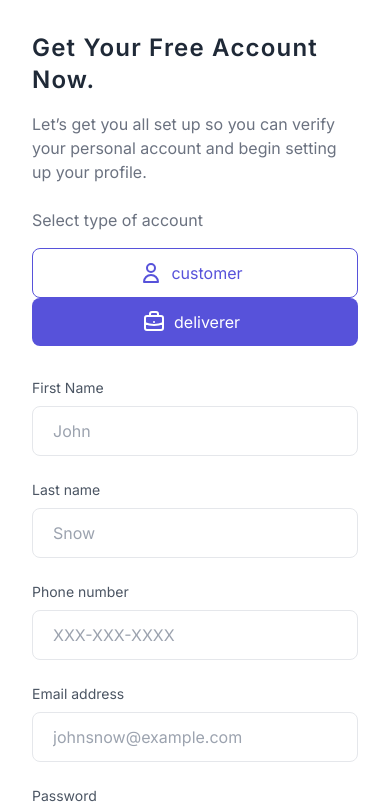
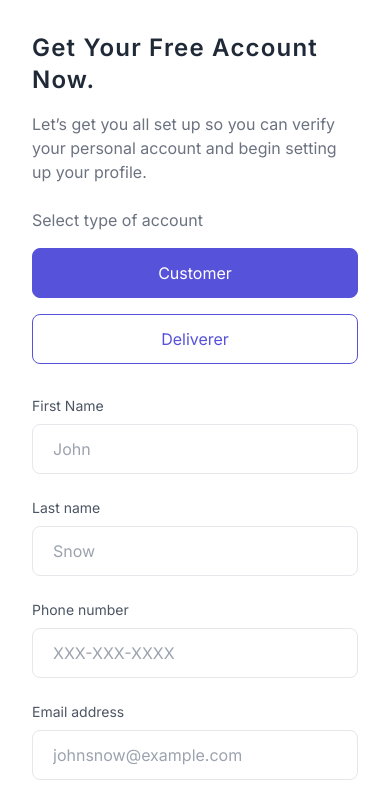
Before and after one commit to FehamIsmail/DeluxeDelivery, a Next.js app in the folder deluxe-delivery/: page /signup in a window 390 px wide. Shown: the top 806 px of the page. Built offline with nearby package versions, Linux system fonts and the light colour scheme.

Commit message:
Fixed sign up page

```diff
--- a/deluxe-delivery/src/components/Authentification/SignUp.tsx
+++ b/deluxe-delivery/src/components/Authentification/SignUp.tsx
@@ -1,51 +1,54 @@
 "use client";
 
-import React, {useState} from 'react';
-import connection from "../../supabase/supabase"
+
+import React, { useState } from 'react';
+import connection from '../../supabase/supabase';
 
 const SignUp = () => {
+    const supabase = connection;
 
-    const supabase = connection
+    const [userType, setUserType] = useState('customer');
+    const [firstName, setFirstName] = useState('');
+    const [lastName, setLastName] = useState('');
+    const [phone, setPhone] = useState('');
+    const [email, setEmail] = useState('');
+    const [password, setPassword] = useState('');
+    const [confirmPassword, setConfirmPassword] = useState('');
+    const [passwordMatchError, setPasswordMatchError] = useState(false);
 
-    const [userType, setUserType] = useState('customer')
-    const [firstName, setFirstName] = useState('')
-    const [lastName, setLastName] = useState('')
-    const [phone, setPhone] = useState('')
-    const [email, setEmail] = useState('')
-    const [password, setPassword] = useState('')
-    const [confirmPassword, setConfirmPassword] = useState('')
-
-
-    const handleUserTypeChange = (event) => {
-        setUserType(event.target.value)
+    const handleUserTypeChange = (selectedType: string) => {
+        setUserType(selectedType);
     };
 
     const handleFirstNameChange = (event) => {
-        setFirstName(event.target.value)
+        setFirstName(event.target.value);
     };
 
     const handleLastNameChange = (event) => {
-        setLastName(event.target.value)
+        setLastName(event.target.value);
     };
 
     const handlePhoneChange = (event) => {
-        setPhone(event.target.value)
-    }
+        setPhone(event.target.value);
+    };
 
     const handleEmailChange = (event) => {
-        setEmail(event.target.value)
+        setEmail(event.target.value);
     };
 
     const handlePasswordChange = (event) => {
-        setPassword(event.target.value)
+        setPassword(event.target.value);
     };
-
-    const handleConfirmPasswordChange = (event) => {
-        setConfirmPassword(event.target.value)
-    }
 
     const handleSubmit = async (event) => {
         event.preventDefault();
+
+        if (password !== confirmPassword) {
+            setPasswordMatchError(true);
+            return;
+        }
+
+        setPasswordMatchError(false);
 
         await supabase.auth.signUp({
             email,
@@ -58,55 +61,35 @@ const SignUp = () => {
                     user_type: userType,
                 },
             },
-        })
+        });
 
-        console.log('Submitted:', {firstName, lastName, phone, email, password, confirmPassword})
-
+        console.log('Submitted:', { firstName, lastName, phone, email, password, userType });
     };
-
 
     return (
         <div>
-
             <div className="mt-6">
                 <h1 className="text-gray-500">Select type of account</h1>
 
                 <div className="mt-3 md:flex md:items-center md:-mx-2">
-
                     <button
-                        className="flex justify-center w-full px-6 py-3 mt-4 text-[#5752DA] border border-[#5752DA] rounded-lg md:mt-0 md:w-auto md:mx-2 focus:outline-none">
-                        <svg xmlns="http://www.w3.org/2000/svg" className="w-6 h-6" fill="none"
-                             viewBox="0 0 24 24" stroke="currentColor" strokeWidth="2">
-                            <path strokeLinecap="round" strokeLinejoin="round"
-                                  d="M16 7a4 4 0 11-8 0 4 4 0 018 0zM12 14a7 7 0 00-7 7h14a7 7 0 00-7-7z"/>
-                        </svg>
-
-                        <span className="mx-2">
-                                customer
-                            </span>
+                        className={`flex justify-center w-full px-6 py-3 mt-4 text-[#5752DA] border border-[#5752DA] rounded-lg md:mt-0 md:w-auto md:mx-2 focus:outline-none hover:bg-[#5752DA] hover:text-white focus:bg-[#5752DA] focus:text-white ${userType === 'customer' ? 'bg-[#5752DA] text-white' : ''}`}
+                        onClick={() => handleUserTypeChange('customer')}
+                    >
+                        Customer
                     </button>
 
                     <button
-                        className="flex justify-center w-full px-6 py-3 text-white bg-[#5752DA] rounded-lg md:w-auto md:mx-2 focus:outline-none">
-                        <svg xmlns="http://www.w3.org/2000/svg" className="w-6 h-6" fill="none"
-                             viewBox="0 0 24 24" stroke="currentColor" strokeWidth="2">
-                            <path strokeLinecap="round" strokeLinejoin="round"
-                                  d="M21 13.255A23.931 23.931 0 0112 15c-3.183 0-6.22-.62-9-1.745M16 6V4a2 2 0 00-2-2h-4a2 2 0 00-2 2v2m4 6h.01M5 20h14a2 2 0 002-2V8a2 2 0 00-2-2H5a2 2 0 00-2 2v10a2 2 0 002 2z"/>
-                        </svg>
-
-                        <span className="mx-2">
-                                deliverer
-                            </span>
+                        className={`flex justify-center w-full px-6 py-3 mt-4 text-[#5752DA] border border-[#5752DA] rounded-lg md:mt-0 md:w-auto md:mx-2 focus:outline-none hover:bg-[#5752DA] hover:text-white focus:bg-[#5752DA] focus:text-white ${userType === 'deliverer' ? 'bg-[#5752DA] text-white' : ''}`}
+                        onClick={() => handleUserTypeChange('deliverer')}
+                    >
+                        Deliverer
                     </button>
-
                 </div>
             </div>
 
 
             <form className="grid grid-cols-1 gap-6 mt-8 md:grid-cols-2" onSubmit={handleSubmit}>
-
-
-
                 <div>
                     <label className="block mb-2 text-sm text-gray-600">First
                         Name</label>
@@ -143,14 +126,28 @@ const SignUp = () => {
                 </div>
 
                 <div>
-                    <label className="block mb-2 text-sm text-gray-600">Confirm
-                        password</label>
-                    <input type="password" placeholder="Enter your password" name={"confirmPassword"} onChange={handleConfirmPasswordChange} required
-                           className="block w-full px-5 py-3 mt-2 text-gray-700 placeholder-gray-400 bg-white border border-gray-200 rounded-lg focus:border-[#5752DA]  focus:ring-[#5752DA] focus:outline-none focus:ring focus:ring-opacity-40"/>
+                    <label className="block mb-2 text-sm text-gray-600">Confirm password</label>
+                    <input
+                        type="password"
+                        placeholder="Enter your password"
+                        name="confirmPassword"
+                        onChange={(e) => {
+                            setConfirmPassword(e.target.value);
+                            setPasswordMatchError(false); // Reset error on input change
+                        }}
+                        required
+                        className={`block w-full px-5 py-3 mt-2 text-gray-700 placeholder-gray-400 bg-white border border-gray-200 rounded-lg focus:border-[#5752DA] ${
+                            passwordMatchError ? 'border-red-500 focus:ring-red-500' : 'focus:ring-[#5752DA]'
+                        } focus:outline-none focus:ring focus:ring-opacity-40`}
+                    />
+                    {passwordMatchError && (
+                        <p className="text-red-500 text-xs mt-1">Passwords do not match. Please try again.</p>
+                    )}
                 </div>
 
+
                 <button type={"submit"}
-                    className="flex items-center justify-between w-full px-6 py-3 text-sm tracking-wide text-white capitalize transition-colors duration-300 transform bg-[#5752DA] rounded-lg hover:bg-[#5752DA] focus:outline-none focus:ring focus:ring-[#5752DA] focus:ring-opacity-50">
+                        className="flex items-center justify-between w-full px-6 py-3 text-sm tracking-wide text-white capitalize transition-colors duration-300 transform bg-[#5752DA] rounded-lg hover:bg-[#5752DA] focus:outline-none focus:ring focus:ring-[#5752DA] focus:ring-opacity-50">
                     <span>Sign Up </span>
 
                     <svg xmlns="http://www.w3.org/2000/svg" className="w-5 h-5 rtl:-scale-x-100"
@@ -161,9 +158,8 @@ const SignUp = () => {
                     </svg>
                 </button>
             </form>
+        </div>
+    );
+};
 
-        </div>
-    )
-}
-
-export default SignUp
+export default SignUp;
```
